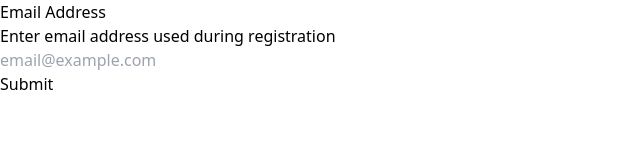
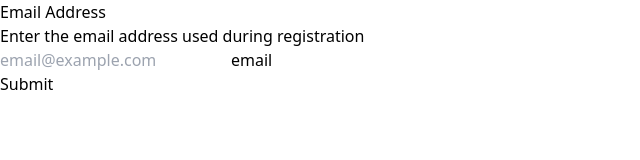
Before and after one commit to LaurentSauzetOff/PROJETX, a React (Vite) app: page /reset-password in a window 1280 px wide. Shown: the top 160 px of the page, without its empty margins (0-640 px from the left). Built offline with nearby package versions, Linux system fonts and the light colour scheme.

Commit message:
Ajustements

```diff
--- a/src/App.tsx
+++ b/src/App.tsx
@@ -10,11 +10,17 @@ const Register = lazy(() => import("./pages/Register"));
 const ResetPassword = lazy(() => import("./pages/ResetPassword"));
 
 interface User {
+  user: string;
   token: string;
+}
+
+interface AppState {
+  theme: string;
+  user: User | null;
 }
 /* Fonction pour protéger certaines routes */
 function Layout() {
-  const user: User | null = useSelector((state) => state.user);
+  const user: User | null = useSelector((state: AppState) => state.user);
   const location = window.location.pathname;
 
   return user && user.token ? (
@@ -24,7 +30,7 @@ function Layout() {
   );
 }
 function App() {
-  const theme = useSelector((state: string) => state.theme);
+  const theme = useSelector((state: AppState) => state.theme);
 
   return (
     <div className={`w-full min-h-[100vh] ${theme}`}>
--- a/src/components/TextInput.tsx
+++ b/src/components/TextInput.tsx
@@ -1,33 +1,46 @@
 import React from "react";
+import { FieldError } from "react-hook-form";
 
-const TextInput = React.forwardRef(
-  (
-    { type, placeholder, styles, label, labelStyles, register, name, error },
-    ref
-  ) => {
+interface TextInputProps {
+  name: string;
+  placeholder: string;
+  type: string;
+  register?: string; // Utilisez le bon type de register ici
+  styles: string;
+  labelStyle: string;
+  error: string | FieldError | undefined;
+}
+
+const TextInput: React.FC<TextInputProps> = ({
+  name,
+  placeholder,
+  type,
+  register,
+  styles,
+  labelStyle,
+  error,
+}) => {
   return (
-      <div className='w-full flex flex-col mt-2'>
-        {label && (
-          <p className={`text-ascent-2 text-sm mb-2 ${labelStyles}`}>{label}</p>
-        )}
-
     <div>
       <input
+        name={name} // Assurez-vous que la propriété name est correctement utilisée ici
+        placeholder={placeholder}
         type={type}
-            name={name}
-            placeholder={placeholder}
-            ref={ref}
-            className={`bg-secondary rounded border border-[#66666690] outline-none text-sm text-ascent-1 px-4 py-3 placeholder:text-[#666] ${styles}`}
-            {...register}
-            aria-invalid={error ? "true" : "false"}
+        ref={register}
+        className={styles}
       />
-        </div>
-        {error && (
-          <span className='text-xs text-[#f64949fe] mt-0.5 '>{error}</span>
-        )}
+      <label className={labelStyle}>{name}</label>
+      {error && typeof error === "string" ? (
+        <span role="alert" className="text-sm text-[#f64949fe] mt-0.5">
+          {error}
+        </span>
+      ) : error && typeof error === "object" ? (
+        <span role="alert" className="text-sm text-[#f64949fe] mt-0.5">
+          {error.message}
+        </span>
+      ) : null}
     </div>
   );
-  }
-);
+};
 
 export default TextInput;
--- a/src/pages/ResetPassword.tsx
+++ b/src/pages/ResetPassword.tsx
@@ -1,68 +1,59 @@
-import React, { useState } from "react";
-import { useForm } from "react-hook-form";
-import { CustomButton, Loading, TextInput } from "../components";
+import React from "react";
+import { useForm, SubmitHandler } from "react-hook-form";
+import { CustomButton, TextInput } from "../components";
+
+type FormData = {
+  email: string;
+};
 
 const ResetPassword = () => {
-  const [errMsg, setErrMsg] = useState("");
-  const [isSubmitting, setIsSubmitting] = useState(false);
-
   const {
     register,
     handleSubmit,
-
     formState: { errors },
-  } = useForm({
+  } = useForm<FormData>({
     mode: "onChange",
   });
 
-  const onSubmit = async (data) => {};
+  const onSubmit: SubmitHandler<FormData> = async (data) => {
+    // Insérez ici votre logique de soumission du formulaire
+  };
 
   return (
-    <div className='w-full h-[100vh] bg-bgColor flex items-center justify-center p-6'>
-      <div className='bg-primary w-full md:w-1/3 2xl:w-1/4 px-6 py-8 shadow-md rounded-lg'>
-        <p className='text-ascent-1 text-lg font-semibold'>Email Address</p>
+    <div className="w-full h-[100vh] bg-bgColor flex items-center justify-center p-6">
+      <div className="bg-primary w-full md:w-1/3 2xl:w-1/4 px-6 py-8 shadow-md rounded-lg">
+        <p className="text-ascent-1 text-lg font-semibold">Email Address</p>
 
-        <span className='text-sm text-ascent-2'>
-          Enter email address used during registration
+        <span className="text-sm text-ascent-2">
+          Enter the email address used during registration
         </span>
 
         <form
-          onSubmit={handleSubmit(onsubmit)}
-          className='py-4 flex flex-col gap-5'
+          onSubmit={handleSubmit(onSubmit)}
+          className="py-4 flex flex-col gap-5"
         >
           <TextInput
-            name='email'
-            placeholder='email@example.com'
-            type='email'
+            name="email"
+            placeholder="email@example.com"
+            type="email"
             register={register("email", {
               required: "Email Address is required!",
             })}
-            styles='w-full rounded-lg'
-            labelStyle='ml-2'
+            styles="w-full rounded-lg"
+            labelStyle="ml-2"
             error={errors.email ? errors.email.message : ""}
           />
-          {errMsg?.message && (
-            <span
-              role='alert'
-              className={`text-sm ${
-                errMsg?.status === "failed"
-                  ? "text-[#f64949fe]"
-                  : "text-[#2ba150fe]"
-              } mt-0.5`}
-            >
-              {errMsg?.message}
+          {errors.email && (
+            <span role="alert" className="text-sm text-[#f64949fe] mt-0.5">
+              {errors.email.message}
             </span>
           )}
 
-          {isSubmitting ? (
-            <Loading />
-          ) : (
-            <CustomButton
-              type='submit'
-              containerStyles={`inline-flex justify-center rounded-md bg-blue px-8 py-3 text-sm font-medium text-white outline-none`}
-              title='Submit'
-            />
-          )}
+          <CustomButton
+            type="submit"
+            containerStyles="inline-flex justify-center rounded-md bg-blue px-8 py-3 text-sm font-medium text-white outline-none"
+            title="Submit"
+          />
         </form>
       </div>
     </div>
```
Lines whose indentation alone changed are shown as unchanged.
